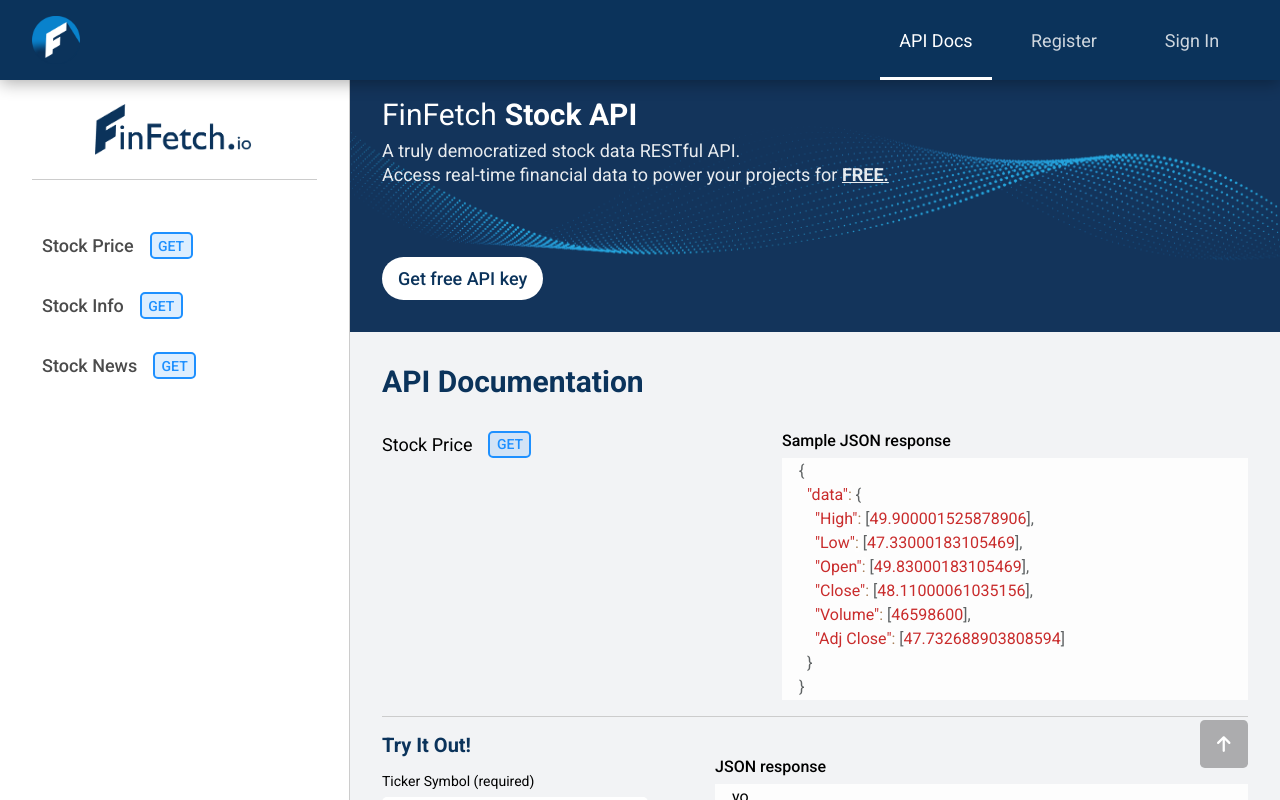
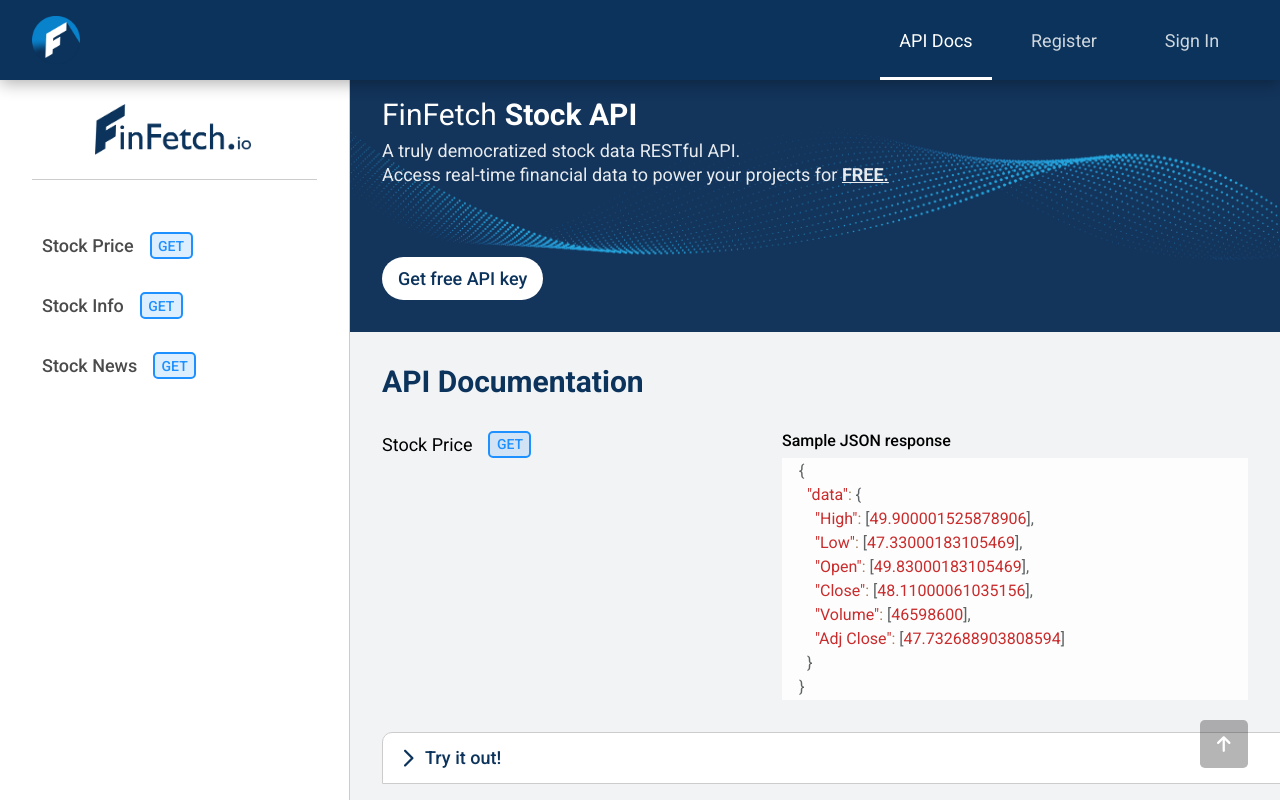
Before and after one commit to dnitecki/finfetch-ui, a React (Create React App) app: page /api/docs in a window 1280 px wide. Built offline with nearby package versions, Linux system fonts and the light colour scheme.

Commit message:
add accordions and styling

```diff
--- a/package.json
+++ b/package.json
@@ -15,7 +15,7 @@
     "moment": "^2.29.4",
     "node-sass": "^7.0.1",
     "primeicons": "^5.0.0",
-    "primereact": "^8.2.0",
+    "primereact": "^8.4.0",
     "react": "^18.2.0",
     "react-dom": "^18.2.0",
     "react-helmet": "^6.1.0",
--- a/src/App.jsx
+++ b/src/App.jsx
@@ -6,6 +6,9 @@ import Dashboard from "./apps/finfetch-dashboard/Dashboard";
 import PageNotFound from "./pages/pageNotFound/PageNotFound";
 import Home from "./apps/finfetch-api/Home";
 import UserContext from "./context/Context";
+import "primereact/resources/primereact.min.css"; //core css
+// import "primereact/resources/themes/bootstrap4-light-blue/theme.css"; //theme
+import "primeicons/primeicons.css"; //icons
 
 function App() {
   const [loginStatus, setLoginStatus] = useState(false);
--- a/src/apps/finfetch-api/components/stockPrice/StockPrice.jsx
+++ b/src/apps/finfetch-api/components/stockPrice/StockPrice.jsx
@@ -6,7 +6,6 @@ import { coy } from "react-syntax-highlighter/dist/esm/styles/prism";
 export default function StockPrice() {
   return (
     <>
-      <div className="documentation-tryitout-header">Try It Out!</div>
       <div className="documentation-tryitout-content">
         <div className="documentation-tryitout-form">
           <form className="tryitout-form">
@@ -14,7 +13,7 @@ export default function StockPrice() {
               Ticker Symbol (required)
             </label>
             <input
-              className="form-input"
+              className="form-input tryitout-border"
               type="text"
               id="ticker"
               placeholder="example: INTC"
@@ -23,7 +22,7 @@ export default function StockPrice() {
               Start Date (required)
             </label>
             <input
-              className="form-input"
+              className="form-input tryitout-border"
               type="text"
               id="start"
               placeholder="format: yyyy-mm-dd"
@@ -32,7 +31,7 @@ export default function StockPrice() {
               End Date (required)
             </label>
             <input
-              className="form-input"
+              className="form-input tryitout-border"
               type="text"
               id="end"
               placeholder="format: yyyy-mm-dd"
@@ -46,11 +45,11 @@ export default function StockPrice() {
           <div className="documentation-code-header">JSON response</div>
           <SyntaxHighlighter
             useInlineStyles={true}
-            className="syntax-highlighter"
+            className="syntax-highlighter tryitout-border"
             language="json"
             style={coy}
           >
-            yo
+            TEST
           </SyntaxHighlighter>
         </div>
       </div>
--- a/src/apps/finfetch-api/pages/documentation/Documentation.jsx
+++ b/src/apps/finfetch-api/pages/documentation/Documentation.jsx
@@ -10,6 +10,7 @@ import key from "../../../../assets/Key-icon.png";
 import logo from "../../../../assets/FinFetch-icon-text-secondary.png";
 import { FontAwesomeIcon } from "@fortawesome/react-fontawesome";
 import { faArrowUp } from "@fortawesome/free-solid-svg-icons";
+import { Accordion, AccordionTab } from "primereact/accordion";
 
 export default function Documentation() {
   return (
@@ -110,7 +111,15 @@ export default function Documentation() {
                   </div>
                 </div>
                 <div className="documentation-content-bottom">
-                  <StockPrice />
+                  <Accordion>
+                    <AccordionTab
+                      header="Try it out!"
+                      headerClassName="accordion-header"
+                      contentClassName="accordion-content"
+                    >
+                      <StockPrice />
+                    </AccordionTab>
+                  </Accordion>
                 </div>
               </div>
               <div id="stock-info" className="documentation-content">
@@ -135,7 +144,15 @@ export default function Documentation() {
                   </div>
                 </div>
                 <div className="documentation-content-bottom">
-                  <StockPrice />
+                  <Accordion>
+                    <AccordionTab
+                      header="Try it out!"
+                      headerClassName="accordion-header"
+                      contentClassName="accordion-content"
+                    >
+                      <StockPrice />
+                    </AccordionTab>
+                  </Accordion>
                 </div>
               </div>
               <div id="stock-news" className="documentation-content">
@@ -160,7 +177,15 @@ export default function Documentation() {
                   </div>
                 </div>
                 <div className="documentation-content-bottom">
-                  <StockPrice />
+                  <Accordion>
+                    <AccordionTab
+                      header="Try it out!"
+                      headerClassName="accordion-header"
+                      contentClassName="accordion-content"
+                    >
+                      <StockPrice />
+                    </AccordionTab>
+                  </Accordion>
                 </div>
               </div>
             </div>
--- a/src/apps/finfetch-api/pages/documentation/Documentation.scss
+++ b/src/apps/finfetch-api/pages/documentation/Documentation.scss
@@ -42,7 +42,6 @@
 .documentation-content-top {
   display: flex;
   width: 100%;
-  border-bottom: 1px solid #ccc;
 }
 
 .documentation-content-wrapper {
@@ -297,11 +296,19 @@
 }
 .documentation-tryitout-content {
   display: flex;
+  padding: 1rem;
+  background-color: #f9f9f9;
+  border-bottom-left-radius: 10px;
+  border-bottom-right-radius: 10px;
+  border-left: 1px solid #ccc;
+  border-bottom: 1px solid #ccc;
+  border-right: 1px solid #ccc;
+  width: 65rem;
 }
 .documentation-tryitout-form {
   margin-top: 1rem;
   display: flex;
-  width: 25rem;
+  width: 40rem;
 }
 .tryitout-form {
   width: 80%;
@@ -313,7 +320,7 @@
 }
 .documentation-tryitout-results {
   display: flex;
-  width: 40rem;
+  width: 100%;
   flex-direction: column;
 }
 .tryitout-button {
@@ -321,7 +328,39 @@
   opacity: 1;
   color: #fff;
   margin-top: 0.5rem;
+  transition: all ease 0.2s;
 }
 .tryitout-button:hover {
   opacity: 0.9;
 }
+.accordion-header {
+  display: flex;
+  height: fit-content;
+  width: 65rem;
+  align-items: center;
+  justify-content: center;
+  border-top-left-radius: 10px;
+  border-top-right-radius: 10px;
+  border: 1px solid #ccc;
+  background: #fff;
+  transition: all ease 0.2s;
+}
+.accordion-header:hover {
+  background: #f9f9f9;
+}
+.accordion-header a {
+  display: flex;
+  width: 100%;
+  padding: 1rem;
+  font-size: 18px;
+  font-weight: 500;
+  column-gap: 0.5rem;
+  text-decoration: none;
+  color: #0b335b;
+}
+.accordion-content {
+  display: flex;
+}
+.tryitout-border {
+  border: 1px solid #ccc;
+}
--- a/src/apps/finfetch-dashboard/Dashboard.jsx
+++ b/src/apps/finfetch-dashboard/Dashboard.jsx
@@ -5,7 +5,6 @@ import Overview from "./pages/overview/Overview";
 import WatchList from "./pages/watchlist/WatchList";
 import ReportBug from "./pages/reportbug/ReportBug";
 import Sidebar from "./components/sidebar/Sidebar";
-import "primeicons/primeicons.css"; //icons
 
 export default function Dashboard() {
   return (
--- a/src/apps/finfetch-dashboard/Dashboard.scss
+++ b/src/apps/finfetch-dashboard/Dashboard.scss
@@ -10,3 +10,6 @@
 .app-dashboard-container {
   display: flex;
 }
+.p-accordion-header .p-highlight.p-accordion-header {
+  outline: none;
+}
```
Also changed, not shown: 1 other file (tests, documents, lock files or other folders).
